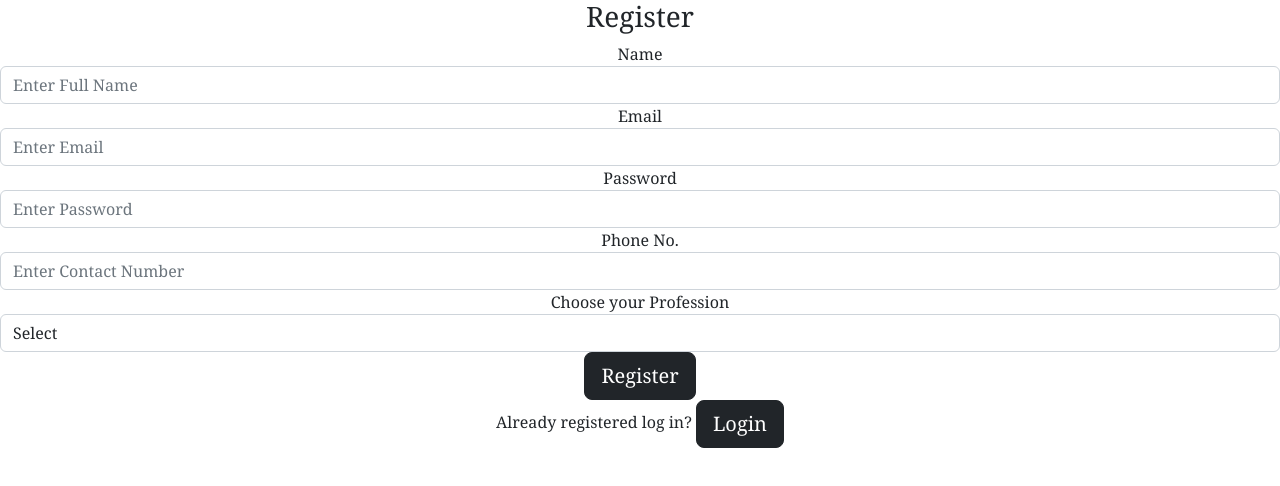
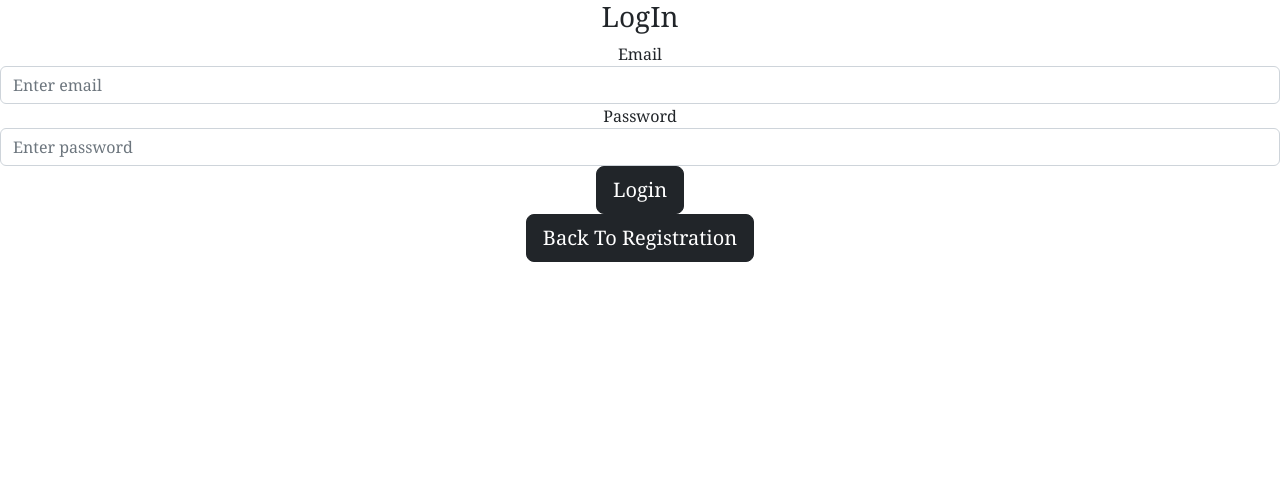
Before and after one commit to Ani-Stark/JobBoard, a React (Create React App) app: page /login in a window 1280 px wide. Shown: the top 486 px of the page. Built offline with nearby package versions, Linux system fonts and the light colour scheme.

Commit message:
second commit

```diff
--- a/package.json
+++ b/package.json
@@ -10,6 +10,7 @@
     "react": "^18.2.0",
     "react-bootstrap": "^2.5.0",
     "react-dom": "^18.2.0",
+    "react-router-dom": "^6.4.0",
     "react-scripts": "5.0.1",
     "web-vitals": "^2.1.4"
   },
--- a/src/App.js
+++ b/src/App.js
@@ -2,13 +2,22 @@ import React from 'react';
 import './App.css';
 import '../node_modules/bootstrap/dist/css/bootstrap.min.css';
 import Registration from './Components/Registration';
+import {BrowserRouter, Routes, Route} from "react-router-dom";
+import Login from './Components/Login';
+import Home from './Components/Home';
 
 function App() {
   return (
     <div className="App">
-      <div className="outer">
-        <div className="inner">
-          <Registration />
+    <div className="outer">
+      <div className="inner">
+          <BrowserRouter>
+            <Routes>
+                <Route index path="/" element={<Registration />} />
+                <Route path="/login" element={<Login />} />
+                <Route path="/home" element={<Home />} />
+            </Routes>
+          </BrowserRouter>
         </div>
       </div>
     </div>
--- a/src/Components/Home.js
+++ b/src/Components/Home.js
@@ -1,7 +1,12 @@
 import React from "react";
 import Login from "./Login";
+import { useNavigate  } from "react-router-dom";
+import { Link } from "react-router-dom";
+
 
 function Home() {
+
+  const navigate = useNavigate();
 
 
   return (
@@ -149,10 +154,11 @@ function Home() {
       </div>
 
 
-
+      <Link to="/login">
         <button type="submit" className="btn btn-dark btn-lg btn-block">
           Back To Login
         </button>
+      </Link>
     </>
   );
 }
--- a/src/Components/Login.js
+++ b/src/Components/Login.js
@@ -1,6 +1,9 @@
 import React, { useState } from "react";
 import { Alert } from "react-bootstrap";
 import Home from "./Home";
+import { Link } from "react-router-dom";
+import Registration from "./Registration";
+
 
 function Login() {
   const [emaillog, setEmaillog] = useState(" ");
@@ -9,6 +12,7 @@ function Login() {
   const [flag, setFlag] = useState(false);
 
   const [home, setHome] = useState(true);
+
 
   function handleLogin(e) {
     e.preventDefault();
@@ -32,6 +36,7 @@ function Login() {
   return (
     <div>
       {home ? (
+        <>
         <form onSubmit={handleLogin}>
           <h3>LogIn</h3>
           <div className="form-group">
@@ -64,6 +69,13 @@ function Login() {
             </Alert>
           )}
         </form>
+          <Link to="/">
+            <button type="submit" className="btn btn-dark btn-lg btn-block" onClick={<Registration/>}>
+              Back To Registration
+            </button>
+          </Link>
+        </>
+
       ) : (
         <Home />
       )}
--- a/src/Components/Registration.js
+++ b/src/Components/Registration.js
@@ -12,6 +12,8 @@ function Registration() {
 
     const [flag, setFlag] = useState(false);
     const [login, setLogin] = useState(true);
+
+
 
 
 
```
Also changed, not shown: src/Layout.js (added, +25 -0 lines), 1 other file (tests, documents, lock files or other folders). Lines whose indentation alone changed are shown as unchanged.
